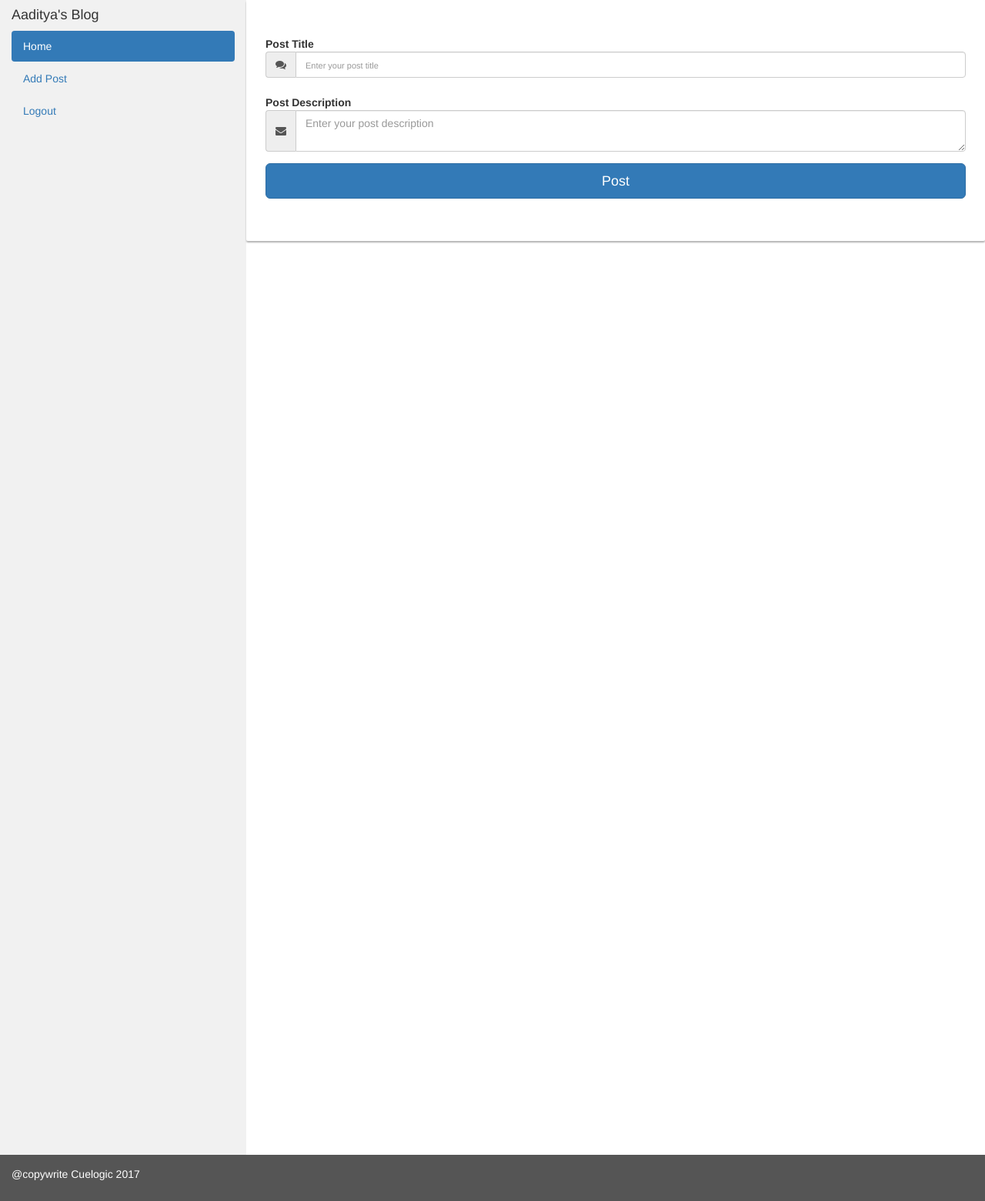
After one commit to aadityaa-cuelogic/flask_blog, a Flask app: page /addblog in a window 1280 px wide. The commit adds this page. Shown: the whole page at 77% size. Run offline with Flask 2, Linux system fonts and the light colour scheme; the visitor is signed in with stand-in values (Sample User, id 1); some libraries are stand-ins or nearby versions.

Commit message:
Add Blog

```diff
--- a/blog/forms.py
+++ b/blog/forms.py
@@ -3,7 +3,7 @@ Form module for required validation.
 """
 import flask_wtf
 from flask_wtf import Form
-from wtforms import StringField, PasswordField, SubmitField
+from wtforms import StringField, PasswordField, SubmitField, TextAreaField
 from .models import db, User
 from wtforms.validators import DataRequired, Email, Length, EqualTo
 
@@ -26,12 +26,15 @@ class SignupForm(Form):
     def validate(self):
         if not Form.validate(self):
             return False
-        user = User.query.filter_by(username = self.username.data.lower()).first()
-        if user:
-            self.username.errors.append("This User is already taken")
-            return False
-        else:
-            return True
+        try:
+            user = User.query.filter_by(username = self.username.data.lower()).first()
+            if user is not None:
+                self.username.errors.append("This User is already taken")
+                return False
+            else:
+                return True
+        except Exception as e:
+            print e
 
 
 class SigninForm(Form):
@@ -48,10 +51,22 @@ class SigninForm(Form):
     def validate(self):
         if not Form.validate(self):
             return False
+        try:
+            user = User.query.filter_by(username = self.username.data.lower()).first()
+            if user is not None and user.verify_password(self.password.data):
+                return True
+            else:
+                self.username.errors.append("Invalid username or password")
+                return False
+        except Exception as e:
+            print e
 
-        user = User.query.filter_by(username = self.username.data.lower()).first()
-        if user is not None and user.verify_password(self.password.data):
-            return True
-        else:
-            self.username.errors.append("Invalid username or password")
-            return False
+
+class BlogForm(Form):
+    """
+    Add a blog
+    """
+
+    title = StringField('Title',validators=[DataRequired()])
+    description =TextAreaField('Description',validators=[DataRequired()])
+    post = SubmitField('Post')
--- a/blog/models.py
+++ b/blog/models.py
@@ -8,6 +8,7 @@ class User(db.Model, UserMixin):
 	username = db.Column(db.String(50), unique=True, nullable=False, index=True)
 	password = db.Column(db.String(80), nullable=False)
 	email = db.Column(db.String(80), unique=True, nullable=False)
+	post = db.relationship('Post', backref='user',cascade="all,delete",lazy='dynamic')
 
 	def verify_password(self, password):
 		if self.password == password:
--- a/blog/static/base.css
+++ b/blog/static/base.css
@@ -34,7 +34,7 @@ input::-webkit-input-placeholder {
     padding-top: 3px;
 }
 
-.main-login{
+.main-login, .main-addblog{
   background-color: #fff;
     /* shadows and rounded borders */
     -moz-border-radius: 2px;
@@ -46,12 +46,14 @@ input::-webkit-input-placeholder {
 
 }
 
+.main-addblog{
+  padding: 40px;
+}
 .main-center{
   margin-top: 30px;
   margin: 0 auto;
   max-width: 330px;
-    padding: 40px 40px;
-
+  padding: 40px 40px;
 }
 
 .login-button{
--- /dev/null
+++ b/blog/templates/addblog.html
@@ -0,0 +1,32 @@
+{% extends 'base.html' %}
+{% block content %}
+	<div class="row main">
+		<div class="main-addblog">
+			<form class="form-horizontal" method="post" action="">
+				{{ form.hidden_tag() }}
+	            <div class="form-group">
+	                <label for="title" class="cols-sm-2 control-label">Post Title</label>
+	                <div class="cols-sm-10">
+	                    <div class="input-group">
+	                        <span class="input-group-addon"><i class="fa fa-comments fa" aria-hidden="true"></i></span>
+	                        {{ form.title(class_='form-control', placeholder="Enter your post title") }}
+	                    </div>
+	                </div>
+	            </div>
+
+	            <div class="form-group">
+	                <label for="description" class="cols-sm-2 control-label">Post Description</label>
+	                <div class="cols-sm-10">
+	                    <div class="input-group">
+	                        <span class="input-group-addon"><i class="fa fa-envelope fa" aria-hidden="true"></i></span>
+	                        {{ form.description(class="form-control", placeholder="Enter your post description") }}
+	                    </div>
+	                </div>
+	            </div>
+	            <div class="form-group ">
+	                {{ form.post(class="btn btn-primary btn-lg btn-block") }}
+	            </div>
+		 	</form>
+		</div>
+	</div>
+{% endblock %}
--- a/blog/templates/base.html
+++ b/blog/templates/base.html
@@ -22,11 +22,12 @@
       <h4>Aaditya's Blog</h4>
       <ul class="nav nav-pills nav-stacked">
         <li class="active"><a href="/">Home</a></li>
-        <li><a href="/adduser">Register</a></li>
         {% if current_user.is_authenticated %}
+          <li><a href="/login">Add Post</a></li>
           <li><a href="/logout">Logout</a></li>
         {% else %}
           <li><a href="/login">Login</a></li>
+          <li><a href="/adduser">Register</a></li>
         {% endif %}
       </ul><br>
       <!-- <div class="input-group">
--- a/blog/views.py
+++ b/blog/views.py
@@ -2,12 +2,13 @@ from flask import Blueprint, request, url_for, render_template, redirect, flash,
 from flask_login import login_user, logout_user, current_user, login_required
 from . import app, db
 from .models import User, Post
-from .forms import SignupForm, SigninForm
+from .forms import SignupForm, SigninForm, BlogForm
 
 
 @app.route('/')
 def index():
-	return render_template('home.html')
+	posts = Post.query.all()
+	return render_template('home.html', posts=posts)
 
 @app.route("/adduser", methods=['GET', 'POST'])
 def addUser():
@@ -44,3 +45,21 @@ def logoutUser():
 	logout_user()
 	flash("Logged Out")
 	return redirect(url_for('index'))
+
+
+@app.route("/addblog", methods=['GET', 'POST'])
+@login_required
+def addblog():
+	form = BlogForm(request.form)
+
+	if form.validate_on_submit():
+		post = Post(
+					title=form.title.data,
+					description=form.description.data,
+					pub_by=current_user.id
+				)
+		db.session.add(post)
+		db.session.commit()
+		flash('Post added successfully')
+		return redirect(url_for('index'))
+	return render_template('addblog.html', form=form)
--- a/config.py
+++ b/config.py
@@ -19,4 +19,4 @@ class ProdConfig(Config):
 class TestConfig(Config):
     TESTING=True
     WTF_CSRF_ENABLED=False
-    SQLALCHEMY_DATABASE_URI="postgres://postgres:root@localhost:5432/blog_app"
+    SQLALCHEMY_DATABASE_URI="postgres://postgres:root@localhost:5432/blog_app_test"
```
Also changed, not shown: blog/templates/home.html (+19 -3 lines), blog/tests/test.py (+25 -2 lines).
